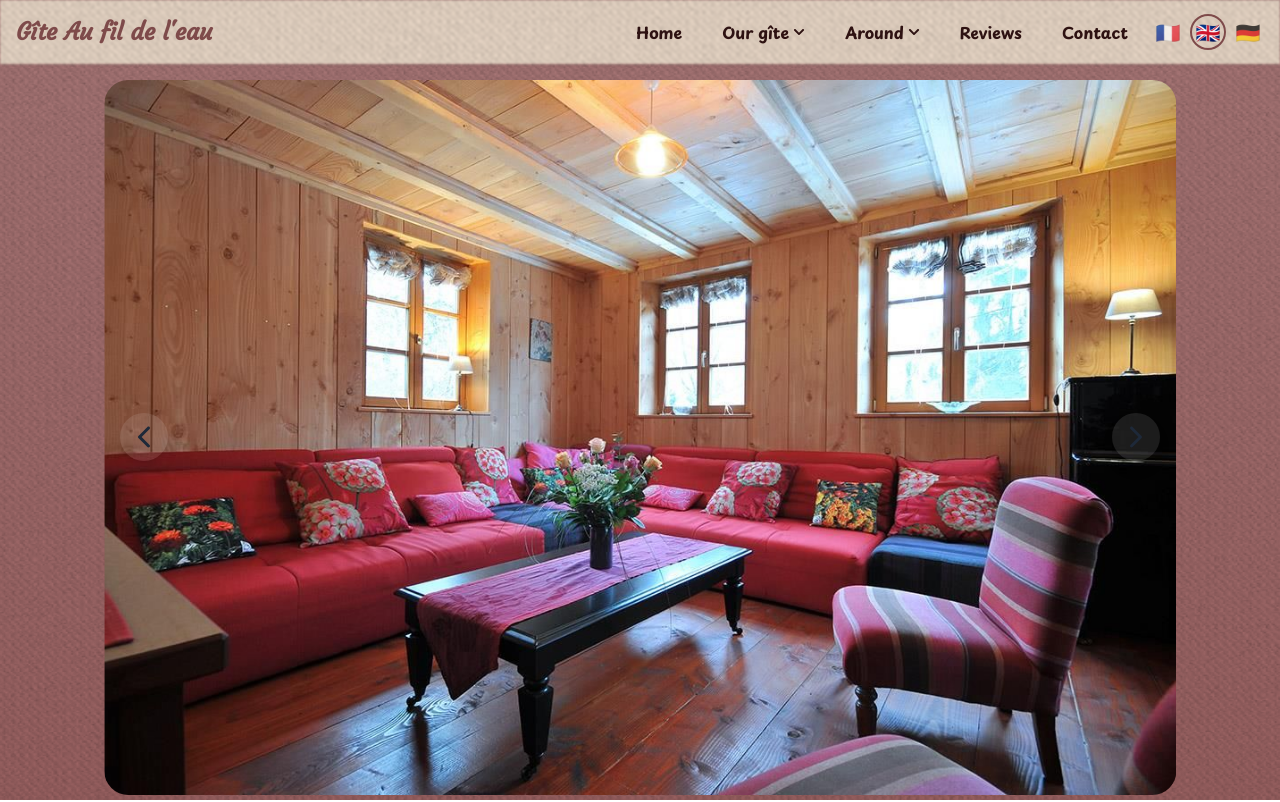
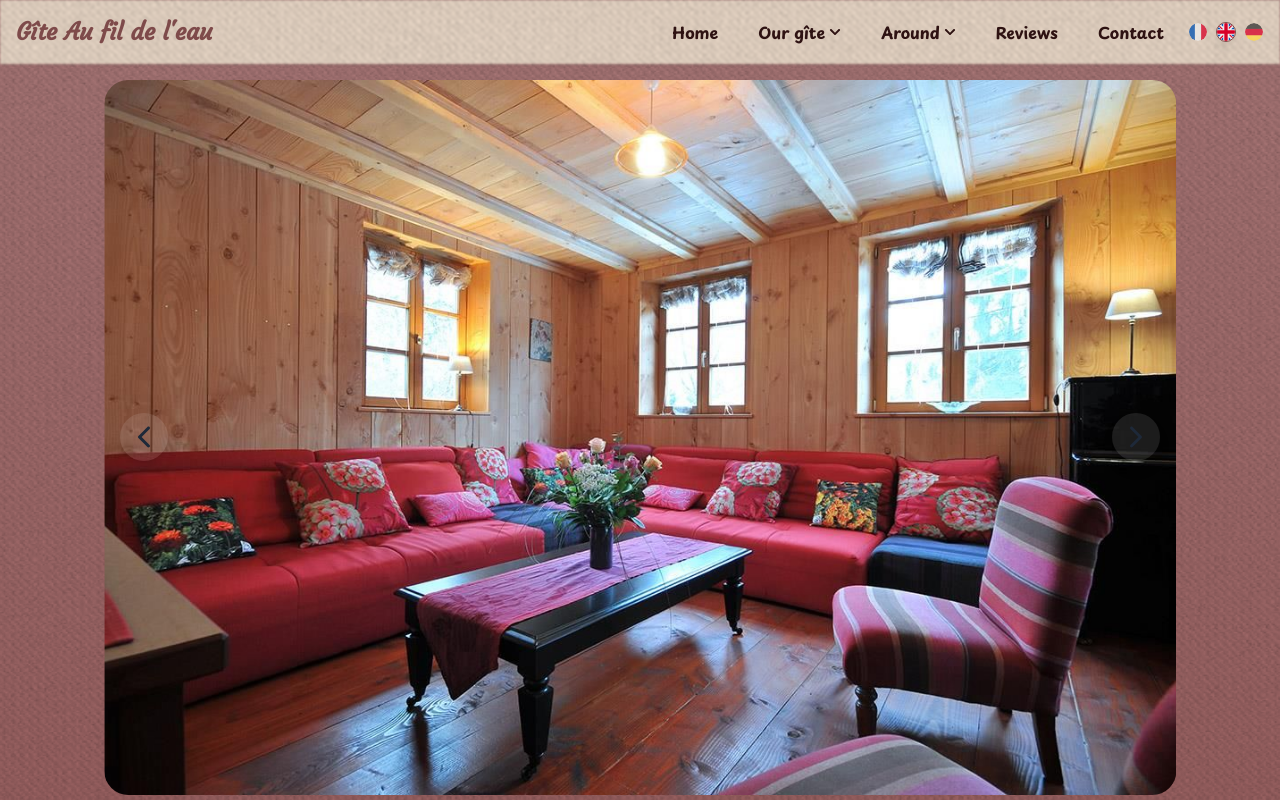
Before and after one commit to Annadesbois/gite-au-fil-de-leau, a Next.js app: page /en in a window 1280 px wide. Shown: the top 802 px of the page. Built offline with nearby package versions, Linux system fonts and the light colour scheme.

Commit message:
add flag images for LocaleSwitcher + adapt size navbar content

```diff
--- a/components/navbar/LocaleSwitcher.tsx
+++ b/components/navbar/LocaleSwitcher.tsx
@@ -1,6 +1,7 @@
 "use client";
 
 import Link from "next/link";
+import Image from "next/image";
 import { usePathname } from "next/navigation";
 
 const locales = ["fr", "en", "de"] as const;
@@ -10,12 +11,23 @@ type LocaleSwitcherProps = {
   currentLocale: Locale;
 };
 
+const flagSrc: Record<Locale, string> = {
+  fr: "/flags/fr.svg",
+  en: "/flags/gb.svg",
+  de: "/flags/de.svg",
+};
+
+const flagLabel: Record<Locale, string> = {
+  fr: "Français",
+  en: "English",
+  de: "Deutsch",
+};
+
 const LocaleSwitcher = ({ currentLocale }: LocaleSwitcherProps) => {
   const pathname = usePathname() || "/";
 
   const buildHref = (targetLocale: Locale) => {
-    // split current path: "/fr/notre-gite/sejour" -> ["", "fr", "notre-gite", "sejour"]
-    const segments = pathname.split("/");
+    const segments = pathname.split("/"); // "/fr/notre-gite/sejour"
 
     if (segments.length > 1 && locales.includes(segments[1] as Locale)) {
       segments[1] = targetLocale;
@@ -23,22 +35,15 @@ const LocaleSwitcher = ({ currentLocale }: LocaleSwitcherProps) => {
       return href.startsWith("/") ? href : `/${href}`;
     }
 
-    // if somehow not on a locale path (e.g. "/"), prepend locale
     return targetLocale === "fr"
       ? "/fr"
       : `/${targetLocale}${pathname === "/" ? "" : pathname}`;
   };
 
-  const flags: Record<Locale, string> = {
-    fr: "🇫🇷",
-    en: "🇬🇧",
-    de: "🇩🇪",
-  };
-
   return (
     <nav
       aria-label="Choisir la langue"
-      className="flex items-center gap-2 ml-2"
+      className="flex gap-4 lg:gap-2 ml-2 "
     >
       {locales.map((locale) => {
         const isActive = locale === currentLocale;
@@ -49,18 +54,21 @@ const LocaleSwitcher = ({ currentLocale }: LocaleSwitcherProps) => {
             key={locale}
             href={href}
             aria-current={isActive ? "page" : undefined}
-            className={`inline-flex items-center justify-center w-8 h-8 rounded-full text-xl ${
+            className={`flex items-center justify-center w-5 h-5 rounded-full border ${
               isActive
-                ? "ring-2 ring-secondary"
-                : "opacity-70 hover:opacity-100"
+                ? "shadow-lg border-secondary"
+                : "border-transparent opacity-75 hover:opacity-100"
             }`}
           >
-            <span aria-hidden="true">{flags[locale]}</span>
-            <span className="sr-only">
-              {locale === "fr" && "Français"}
-              {locale === "en" && "English"}
-              {locale === "de" && "Deutsch"}
-            </span>
+            <Image
+              src={flagSrc[locale]}
+              alt=""
+              width={20}
+              height={20}
+              aria-hidden="true"
+              className="rounded-full"
+            />
+            <span className="sr-only">{flagLabel[locale]}</span>
           </Link>
         );
       })}
--- a/components/navbar/MobileMenu.tsx
+++ b/components/navbar/MobileMenu.tsx
@@ -3,6 +3,7 @@ import { LuMenu } from "react-icons/lu";
 import { FaChevronRight } from "react-icons/fa";
 import Link from "next/link";
 import type { MobileMenuProps } from "@/types/i18n";
+import LocaleSwitcher from "./LocaleSwitcher";
 
 const MobileMenu = ({ locale, messages }: MobileMenuProps) => {
   const { home, gite, alentours, avis, contact } = messages;
@@ -19,7 +20,7 @@ const MobileMenu = ({ locale, messages }: MobileMenuProps) => {
         <DropdownMenu.Content
           sideOffset={8}
           align="start"
-          className="z-50 rounded-lg fabric-surface-light font-bold text-primary p-0.5 shadow"
+          className="z-50 rounded-lg fabric-surface-light font-bold text-primary p-0.5 shadow-md"
         >
           <DropdownMenu.Item asChild>
             <Link href={base} className="menu-link block">
@@ -165,6 +166,9 @@ const MobileMenu = ({ locale, messages }: MobileMenuProps) => {
               {contact.label}
             </Link>
           </DropdownMenu.Item>
+          <div className="border-t border-secondary my-2 pt-2 flex justify-center">
+            <LocaleSwitcher currentLocale={locale} />
+          </div>
         </DropdownMenu.Content>
       </DropdownMenu.Portal>
     </DropdownMenu.Root>
--- a/components/navbar/Navbar.tsx
+++ b/components/navbar/Navbar.tsx
@@ -8,19 +8,19 @@ const Navbar = ({ locale, messages }: NavbarProps) => {
   const base = `/${locale}`;
 
   return (
-    <nav className="grid grid-cols-[1fr_2fr_1fr] md:flex md:justify-center h-16 w-full relative fabric-surface-light">
-      <div className="md:hidden flex items-center ml-4">
+    <nav className="grid grid-cols-[1fr_2fr_1fr] lg:flex lg:justify-center h-16 w-full relative fabric-surface-light">
+      <div className="lg:hidden flex items-center ml-4">
         <MobileMenu locale={locale} messages={messages} />
       </div>
       <Link
         href={base}
-        className="flex items-center justify-center md:justify-start md:ml-4 "
+        className="flex items-center justify-center lg:justify-start lg:ml-4 "
       >
         <h1 className="font-bold text-2xl whitespace-nowrap text-secondary">
           Gîte Au fil de l'eau
         </h1>
       </Link>
-      <div className="hidden md:flex md:items-center md:justify-end w-full md:mr-4">
+      <div className="hidden lg:flex lg:items-center lg:justify-end w-full lg:mr-4">
         <DesktopMenu locale={locale} messages={messages} />
         <LocaleSwitcher currentLocale={locale} />
       </div>
```
